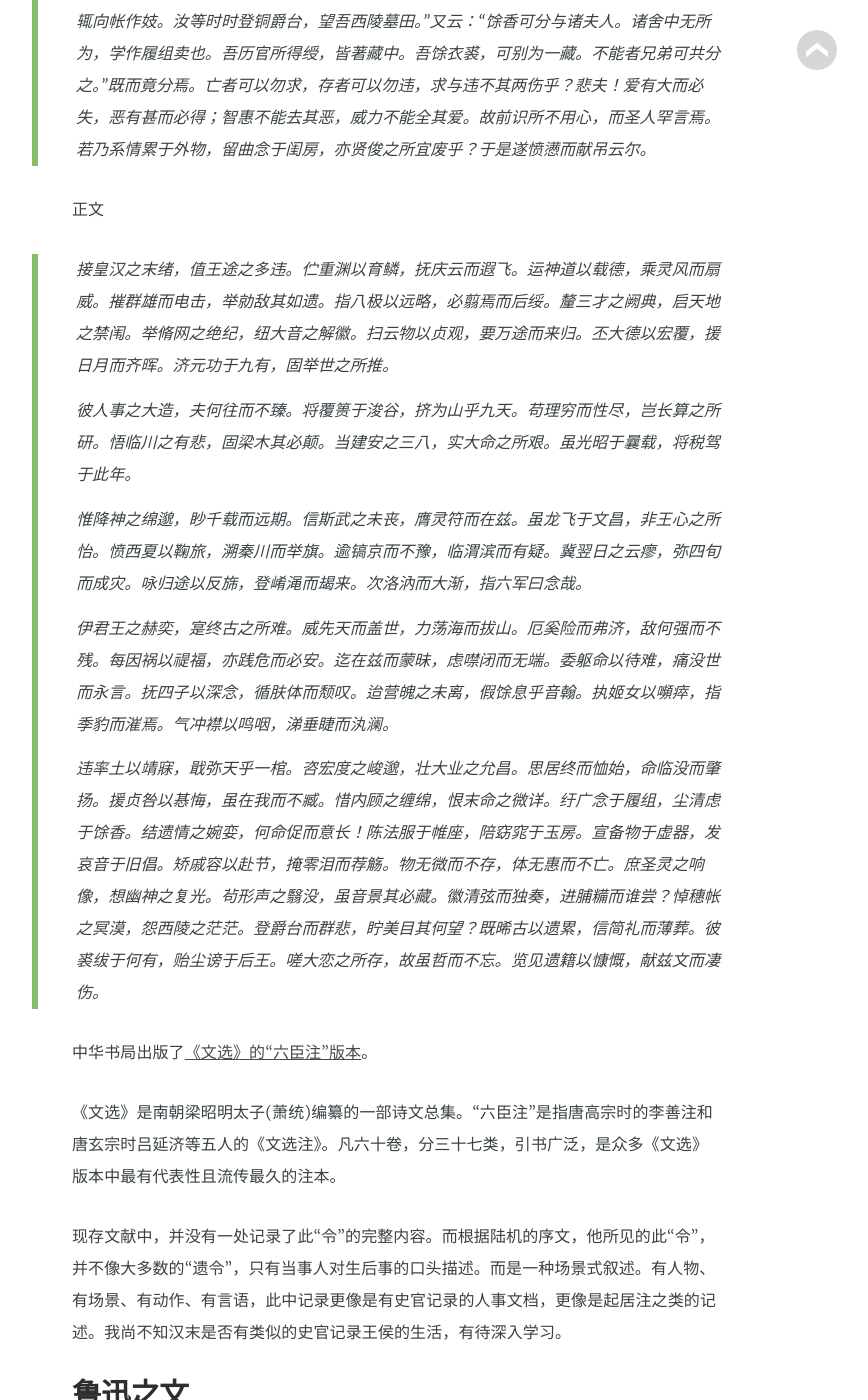
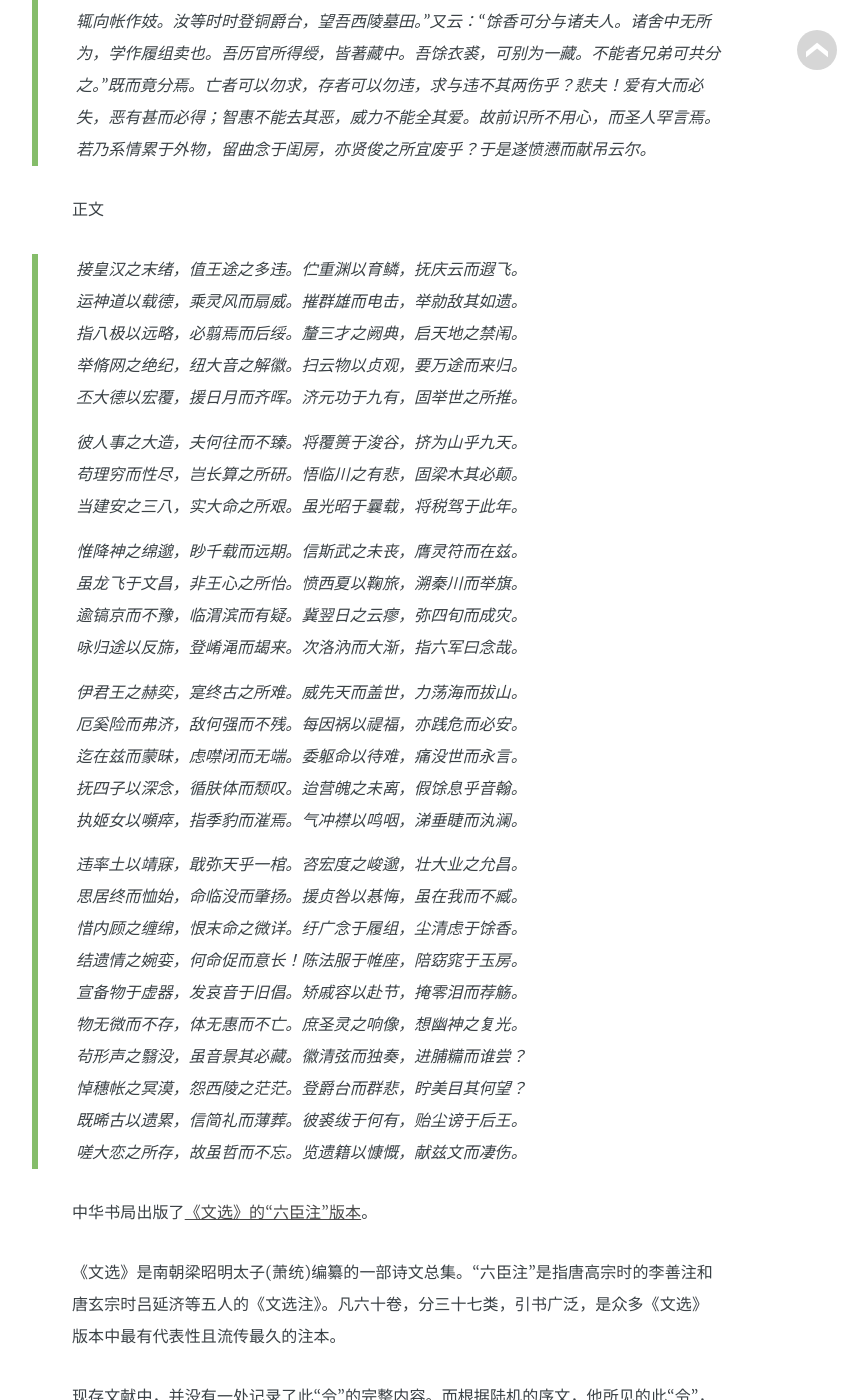
Before and after one commit to chinaq/blog, a Jekyll site: the page built from _posts/2016-10-10-deathofcaocao.md, in a window 1280 px wide and 1400 px high, scrolled down 4573 px. Shown: the whole window, without its empty margins (243-1111 px from the left). Built offline with Jekyll 4.4.1, drawn with Linux system fonts in a browser that asks for light colours; some web fonts are replaced; some of the changed text lies outside the part shown.

```diff
--- a/Gemfile
+++ b/Gemfile
@@ -1,2 +1,3 @@
 source 'http://rubygems.org'
 gem 'github-pages'
+gem 'wdm', '>= 0.1.0'
--- a/_posts/2016-10-10-deathofcaocao.md
+++ b/_posts/2016-10-10-deathofcaocao.md
@@ -41,7 +41,7 @@ author:            Qiang
 
 原文如下：(句读我自己瞎点的，凑合看吧)
 
-> 先生曰，老先生退居洛日无三日不见之。一日见于读书堂，老先生曰，昨夕看三国志识破一事，因令取三国志及文选示某乃理会武帝遗令也。老先生曰，遗令之意如何，某曰，曹公平生奸至此尽矣，故临死谆谆作此令也。老先生曰，不然此乃操之微意也，遗令者世所谓遗嘱也必择紧要言语付嘱子孙，至若纎细不紧要之事则或不暇矣，且操身后之事有大于禅代者乎，今操之遗令谆谆百言，下至分香卖履之事，家人婢妾无不处置详尽，无一语语及禅代之事，其意若曰，禅代之事自是子孙所为吾未尝教为之，是实以天下遗子孙而身享汉臣之名，此遗令之意历千百年无人识得，昨夕偶窥破之。老先生似有喜色，且戒某曰，非有识之士不足以语之。仆曰，非温公识高不能至此。先生曰，此无他也乃一诚字尔。老先生读书必具衣冠正坐庄色，不敢懈怠惟以诚意读之，且诚之至者，可以开金石，况此虚伪之事一看即解散也。某因此，历观曹操平生之事无不如此，夜卧枕圆枕，啖野葛至尺许，饮鸩酒至一盏，皆此意也。操之负人多矣，恐人报已，故先扬此声以诳时人，使人无害已意也，然则遗令之意亦扬此声，以诳后世耳。【解曰，元城述温公识破曹孟徳遗令之事信乎，只是一诚更无别法。故曰，一诚足以破万伪也，呜呼此中庸所以惓惓至诚与。】
+> 先生曰，老先生退居洛日，无三日不见之。一日见于读书堂，老先生曰，昨夕看三国志识破一事，因令取三国志及文选示某乃理会武帝遗令也。老先生曰，遗令之意如何，某曰，曹公平生奸至此尽矣，故临死谆谆作此令也。老先生曰，不然此乃操之微意也，遗令者世所谓遗嘱也必择紧要言语付嘱子孙，至若纎细不紧要之事则或不暇矣，且操身后之事有大于禅代者乎，今操之遗令谆谆百言，下至分香卖履之事，家人婢妾无不处置详尽，无一语语及禅代之事，其意若曰，禅代之事自是子孙所为吾未尝教为之，是实以天下遗子孙而身享汉臣之名，此遗令之意历千百年无人识得，昨夕偶窥破之。老先生似有喜色，且戒某曰，非有识之士不足以语之。仆曰，非温公识高不能至此。先生曰，此无他也乃一诚字尔。老先生读书必具衣冠正坐庄色，不敢懈怠惟以诚意读之，且诚之至者，可以开金石，况此虚伪之事一看即解散也。某因此，历观曹操平生之事无不如此，夜卧枕圆枕，啖野葛至尺许，饮鸩酒至一盏，皆此意也。操之负人多矣，恐人报已，故先扬此声以诳时人，使人无害已意也，然则遗令之意亦扬此声，以诳后世耳。【解曰，元城述温公识破曹孟徳遗令之事信乎，只是一诚更无别法。故曰，一诚足以破万伪也，呜呼此中庸所以惓惓至诚与。】
 
 看吧，老先生的意思是，一切尽在不言中。曹操是以无招胜有招，让事态自然发展吧，也为自己留个好名声。
 
@@ -71,15 +71,37 @@ author:            Qiang
 
 正文
 
-> 接皇汉之末绪，值王途之多违。伫重渊以育鳞，抚庆云而遐飞。运神道以载德，乘灵风而扇威。摧群雄而电击，举勍敌其如遗。指八极以远略，必翦焉而后绥。釐三才之阙典，启天地之禁闱。举脩网之绝纪，纽大音之解徽。扫云物以贞观，要万途而来归。丕大德以宏覆，援日月而齐晖。济元功于九有，固举世之所推。
+> 接皇汉之末绪，值王途之多违。伫重渊以育鳞，抚庆云而遐飞。
+> 运神道以载德，乘灵风而扇威。摧群雄而电击，举勍敌其如遗。
+> 指八极以远略，必翦焉而后绥。釐三才之阙典，启天地之禁闱。
+> 举脩网之绝纪，纽大音之解徽。扫云物以贞观，要万途而来归。
+> 丕大德以宏覆，援日月而齐晖。济元功于九有，固举世之所推。
 >
-> 彼人事之大造，夫何往而不臻。将覆篑于浚谷，挤为山乎九天。苟理穷而性尽，岂长算之所研。悟临川之有悲，固梁木其必颠。当建安之三八，实大命之所艰。虽光昭于曩载，将税驾于此年。
+> 彼人事之大造，夫何往而不臻。将覆篑于浚谷，挤为山乎九天。
+> 苟理穷而性尽，岂长算之所研。悟临川之有悲，固梁木其必颠。
+> 当建安之三八，实大命之所艰。虽光昭于曩载，将税驾于此年。
 >
-> 惟降神之绵邈，眇千载而远期。信斯武之未丧，膺灵符而在兹。虽龙飞于文昌，非王心之所怡。愤西夏以鞠旅，溯秦川而举旗。逾镐京而不豫，临渭滨而有疑。冀翌日之云瘳，弥四旬而成灾。咏归途以反旆，登崤渑而朅来。次洛汭而大渐，指六军曰念哉。
+> 惟降神之绵邈，眇千载而远期。信斯武之未丧，膺灵符而在兹。
+> 虽龙飞于文昌，非王心之所怡。愤西夏以鞠旅，溯秦川而举旗。
+> 逾镐京而不豫，临渭滨而有疑。冀翌日之云瘳，弥四旬而成灾。
+> 咏归途以反旆，登崤渑而朅来。次洛汭而大渐，指六军曰念哉。
 >
-> 伊君王之赫奕，寔终古之所难。威先天而盖世，力荡海而拔山。厄奚险而弗济，敌何强而不残。每因祸以禔福，亦践危而必安。迄在兹而蒙昧，虑噤闭而无端。委躯命以待难，痛没世而永言。抚四子以深念，循肤体而颓叹。迨营魄之未离，假馀息乎音翰。执姬女以嚬瘁，指季豹而漼焉。气冲襟以鸣咽，涕垂睫而汍澜。
+> 伊君王之赫奕，寔终古之所难。威先天而盖世，力荡海而拔山。
+> 厄奚险而弗济，敌何强而不残。每因祸以禔福，亦践危而必安。
+> 迄在兹而蒙昧，虑噤闭而无端。委躯命以待难，痛没世而永言。
+> 抚四子以深念，循肤体而颓叹。迨营魄之未离，假馀息乎音翰。
+> 执姬女以嚬瘁，指季豹而漼焉。气冲襟以鸣咽，涕垂睫而汍澜。
 >
-> 违率土以靖寐，戢弥天乎一棺。咨宏度之峻邈，壮大业之允昌。思居终而恤始，命临没而肇扬。援贞咎以惎悔，虽在我而不臧。惜内顾之缠绵，恨末命之微详。纡广念于履组，尘清虑于馀香。结遗情之婉娈，何命促而意长！陈法服于帷座，陪窈窕于玉房。宣备物于虚器，发哀音于旧倡。矫戚容以赴节，掩零泪而荐觞。物无微而不存，体无惠而不亡。庶圣灵之响像，想幽神之复光。茍形声之翳没，虽音景其必藏。徽清弦而独奏，进脯糒而谁尝？悼穗帐之冥漠，怨西陵之茫茫。登爵台而群悲，眝美目其何望？既晞古以遗累，信简礼而薄葬。彼裘绂于何有，贻尘谤于后王。嗟大恋之所存，故虽哲而不忘。览见遗籍以慷慨，献兹文而凄伤。
+> 违率土以靖寐，戢弥天乎一棺。咨宏度之峻邈，壮大业之允昌。
+> 思居终而恤始，命临没而肇扬。援贞咎以惎悔，虽在我而不臧。
+> 惜内顾之缠绵，恨末命之微详。纡广念于履组，尘清虑于馀香。
+> 结遗情之婉娈，何命促而意长！陈法服于帷座，陪窈窕于玉房。
+> 宣备物于虚器，发哀音于旧倡。矫戚容以赴节，掩零泪而荐觞。
+> 物无微而不存，体无惠而不亡。庶圣灵之响像，想幽神之复光。
+> 茍形声之翳没，虽音景其必藏。徽清弦而独奏，进脯糒而谁尝？
+> 悼穗帐之冥漠，怨西陵之茫茫。登爵台而群悲，眝美目其何望？
+> 既晞古以遗累，信简礼而薄葬。彼裘绂于何有，贻尘谤于后王。
+> 嗟大恋之所存，故虽哲而不忘。览遗籍以慷慨，献兹文而凄伤。
 
 
 中华书局出版了[《文选》的“六臣注”版本](https://book.douban.com/subject/10738630/)。
```
Also changed, not shown: _posts_o/2017-09-28-曹操的谢幕/2016-10-10-deathofcaocao.md (+28 -6 lines), _posts_o/lzmd.py (+24 -20 lines).
